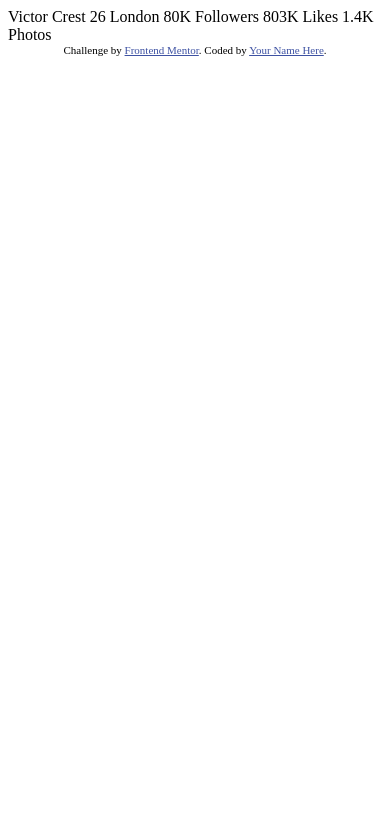
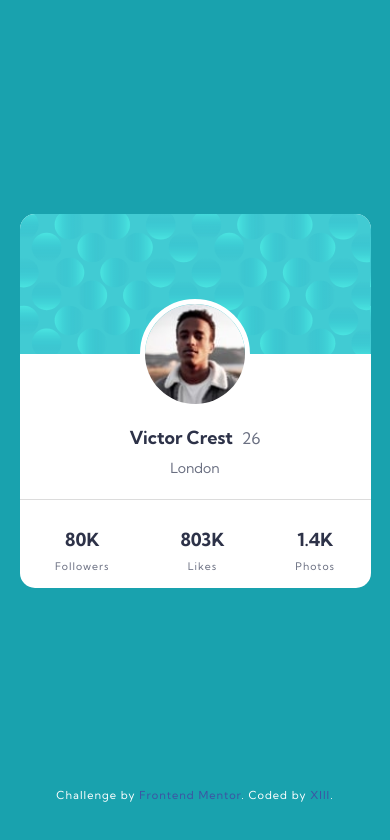
Before and after one commit to minibrusp/Profile-card-component, a plain HTML site: page index.html in a window 390 px wide. Drawn offline with Linux system fonts and the light colour scheme.

Commit message:
Finished Mobile style 375px w/ some hover effects

```diff
--- /dev/null
+++ b/css/styles.css
@@ -0,0 +1,194 @@
+@import url('https://fonts.googleapis.com/css2?family=Kumbh+Sans:wght@400;700&display=swap');
+
+:root {
+   --primary-DC: hsl(185, 75%, 39%);
+   --primary-VDDB: hsl(229, 23%, 23%);
+   --primary-DGB: hsl(227, 10%, 46%);
+   --neutral-DG: hsl(0, 0%, 59%);
+}
+
+html {
+   box-sizing: border-box;
+   font-size: 100%;
+}
+
+*,
+*::before,
+*::after {
+   box-sizing: inherit;
+}
+
+body {
+   margin: 0;
+   padding: 0;
+   position: relative;
+   font-size: 16px;
+   font-family: 'Kumbh Sans', sans-serif;
+   background-color: var(--primary-DC);
+   color: var(--primary-DGB);
+   display: flex;
+   flex-direction: column;
+   height: 95vh;
+   justify-content: center;
+   align-items: center;
+
+}
+
+.card__container:hover {
+   display: flex;
+   justify-content: center;
+   align-items: center;
+}
+
+.card__container:hover .card {
+   filter: brightness(0.3) blur(3px) grayscale(50%);
+}
+
+/* Add Friend Box */
+
+.card__container:hover .add__friend__box {
+   display: block;
+}
+
+.card__container:hover .add__friend__box:hover {
+   /* background-color: #fff; */
+   /* border-color: var(--primary-VDDB); */
+   border-color: #fff;
+}
+
+.card__container:hover .add__friend__box:hover span {
+   /* color: var(--primary-VDDB); */
+   color: #fff;
+   /* font-weight: 700; */
+}
+
+.add__friend__box {
+   display: none;
+   position: absolute;
+   border: 2px solid var(--primary-DC);
+   padding: 15px 20px;
+   z-index: 5;
+   border-radius: 15px;
+   cursor: pointer;
+   transition: .5s border;
+
+}
+
+.add__friend__box span {
+   color: var(--primary-DC);
+   /* font-weight: 700; */
+   letter-spacing: 2px;
+   transition: .5s color;
+}
+
+
+.card {
+   position: relative;
+   /* min-height: 60vh; */
+   min-height: 338px;
+   background-color: #fff;
+   /* margin: 20vh auto; */
+   width: 90vw;
+   /* min-width: 326px; */
+   border-radius: 15px;
+   transition: filter .5s;
+}
+
+
+.card__top {
+   height: 140px;
+   background-image: url(../images/bg-pattern-card.svg);
+   border-radius: 15px 15px 0 0;
+}
+
+.card__mid {
+   position: relative;
+   height: 146px;
+   border-bottom: 1px solid hsla(0, 0%, 59%, 0.333);
+}
+
+.personal__image {
+   position: absolute;
+   top: -55px;
+   width: 100%;
+   text-align: center;
+}
+
+.personal__image img {
+   border-radius: 50%;
+   border: 5px solid #fff;
+   width: 110px;
+}
+
+.personal__info {
+   text-align: center;
+   padding-top: 70px;
+   line-height: 1.5
+}
+
+.personal__info h1 {
+   display: inline;
+   font-size: 18px;
+   font-weight: 700;
+   color: var(--primary-VDDB);
+}
+
+.personal__info .age {
+   margin-left: 5px;
+}
+
+.personal__info .address {
+   font-size: 14px;
+   margin-top: 7px;
+}
+
+.card__bot {
+   height: 88px;
+   display: flex;
+   flex-direction: row;
+   align-items: center;
+   justify-content: space-around;
+}
+
+.card__bot__items {
+   text-align: center;
+}
+
+.card__bot__items h2 {
+   margin-bottom: 3px;
+   font-size: 18px;
+   color: var(--primary-VDDB);
+}
+
+.card__bot__items span {
+   letter-spacing: 1px;
+   font-size: 10.5px;
+   line-height: 1;
+}
+
+
+/* footer  */
+
+footer {
+   position: absolute;
+   bottom: 0;
+   width: 100%;
+   letter-spacing: 1px;
+
+}
+
+.attribution {
+   font-size: 11px;
+   text-align: center;
+   color: white;
+}
+
+.attribution a {
+   color: hsl(228, 45%, 44%);
+   text-decoration: none;
+}
+
+.attribution a:hover {
+   background-color: #fff;
+   color: var(--primary-VDDB);
+}
--- a/index.html
+++ b/index.html
@@ -5,31 +5,59 @@
   <meta name="viewport" content="width=device-width, initial-scale=1.0"> <!-- displays site properly based on user's device -->
 
   <link rel="icon" type="image/png" sizes="32x32" href="./images/favicon-32x32.png">
+  <link rel="stylesheet" href="css/styles.css">
 
   <title>Frontend Mentor | Profile card component</title>
 
   <!-- Feel free to remove these styles or customise in your own stylesheet 👍 -->
   <style>
-    .attribution { font-size: 11px; text-align: center; }
-    .attribution a { color: hsl(228, 45%, 44%); }
+
   </style>
 </head>
 <body>
-  Victor Crest
-  26
-  London
+  <div class="card__container">
+    <div class="add__friend__box">
+      <span>Add Friend</span>
+    </div>
+    <section class="card">
+      <div class="card__top">
+      </div>
+      <div class="card__mid">
+        <div class="personal__image">
+          <img src="images/image-victor.jpg" alt="Profile photo of Victor Crest">
+        </div>
+        <div class="personal__info">
+          <h1>Victor Crest</h1>
+          <span class="age">26</span>
+          <div class="address">London</div>
+        </div>
+      </div>
 
-  80K
-  Followers
+      <div class="card__bot">
+        <div class="card__bot__items">
+          <h2>80K</h2>
+          <span>Followers</span>
+        </div>
+        <div class="card__bot__items">
+          <h2>803K</h2>
+          <span>Likes</span>
+        </div>
+        <div class="card__bot__items">
+          <h2>1.4K</h2>
+          <span>Photos</span>
+        </div>
 
-  803K
-  Likes
+      </div>
+    </section>
+  </div>
 
-  1.4K
-  Photos
-  <div class="attribution">
+
+
+
+
+  <footer class="attribution">
     Challenge by <a href="https://www.frontendmentor.io?ref=challenge" target="_blank">Frontend Mentor</a>.
-    Coded by <a href="#">Your Name Here</a>.
-  </div>
+    Coded by <a href="https://www.frontendmentor.io/profile/minibrusp" target="_blank">XIII</a>.
+  </footer>
 </body>
 </html>
```
